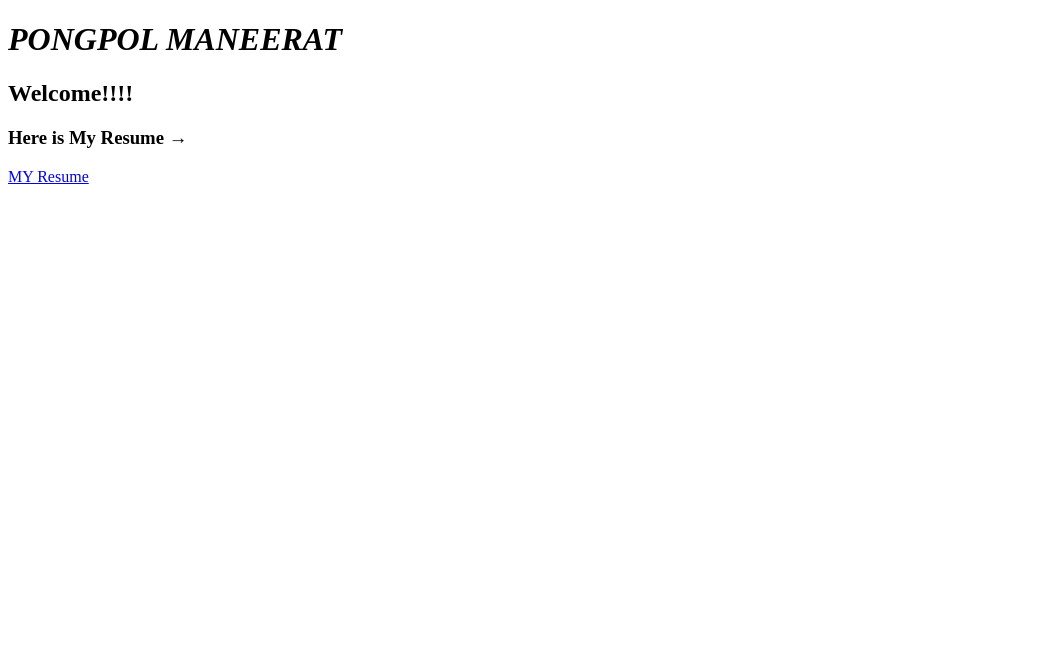
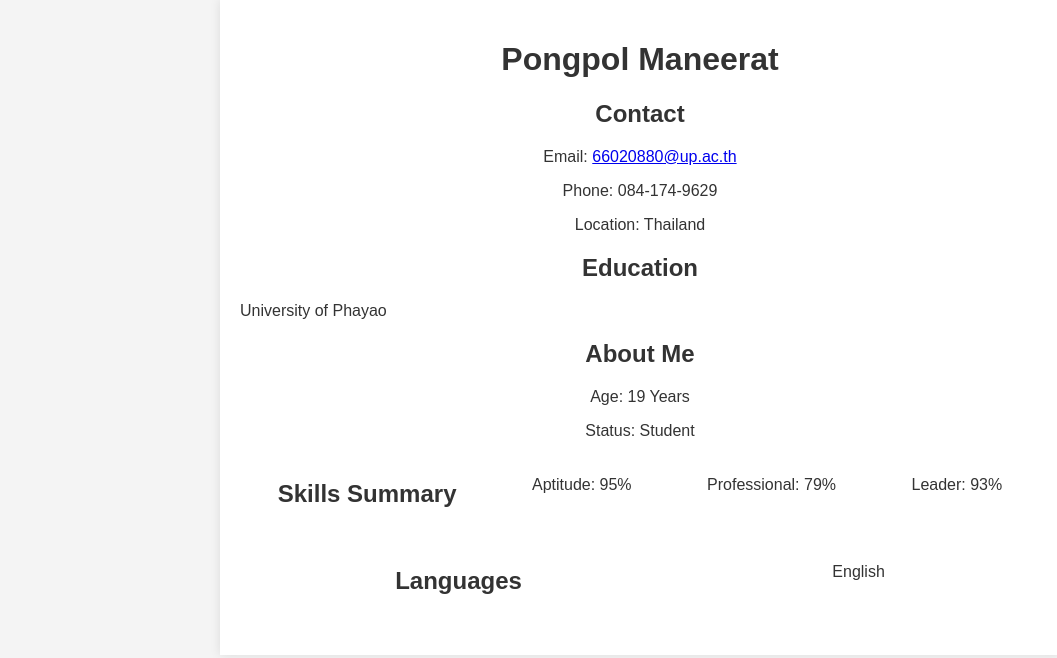
Before and after one commit to PongpolManeerat/PongpolManeerat.github.io, a plain HTML site: page index.html in a window 1280 px wide. Shown: the whole page, without its empty margins (0-1057 px from the left). Drawn offline with Linux system fonts and the light colour scheme.

Commit message:
Update index.html

```diff
--- a/index.html
+++ b/index.html
@@ -1,10 +1,76 @@
-   <!DOCTYPE html>
-       <html>
-           <body>
-             <h1><i><strong>PONGPOL MANEERAT</strong></i></h1>
-                 <h2>Welcome!!!!</h2>
-               <h3>Here is My Resume →&nbsp;</h3>
-              <p><a href="MY Resume - Pongpol Maneerat.pdf">MY Resume</a></p>
-             <p>&nbsp;</p>
-           </body>
-        </html>
+<!DOCTYPE html>
+<html lang="en">
+<head>
+    <meta charset="UTF-8">
+    <meta name="viewport" content="width=device-width, initial-scale=1.0">
+    <title>Pongpol Maneerat - Resume</title>
+    <style>
+        body {
+            font-family: Arial, sans-serif;
+            margin: 0;
+            padding: 0;
+            background-color: #f4f4f4;
+            color: #333;
+        }
+        .container {
+            width: 80%;
+            max-width: 800px;
+            margin: auto;
+            background: #fff;
+            padding: 20px;
+            box-shadow: 0 0 10px rgba(0, 0, 0, 0.1);
+        }
+        h1, h2 {
+            text-align: center;
+            color: #333;
+        }
+        .section {
+            margin-bottom: 20px;
+        }
+        .skills, .languages {
+            display: flex;
+            justify-content: space-around;
+        }
+        .contact, .skills, .languages, .about {
+            text-align: center;
+        }
+    </style>
+</head>
+<body>
+
+    <div class="container">
+        <h1>Pongpol Maneerat</h1>
+
+        <div class="section contact">
+            <h2>Contact</h2>
+            <p>Email: <a href="mailto:66020880@up.ac.th">66020880@up.ac.th</a></p>
+            <p>Phone: 084-174-9629</p>
+            <p>Location: Thailand</p>
+        </div>
+
+        <div class="section education">
+            <h2>Education</h2>
+            <p>University of Phayao</p>
+        </div>
+
+        <div class="section about">
+            <h2>About Me</h2>
+            <p>Age: 19 Years</p>
+            <p>Status: Student</p>
+        </div>
+
+        <div class="section skills">
+            <h2>Skills Summary</h2>
+            <p>Aptitude: 95%</p>
+            <p>Professional: 79%</p>
+            <p>Leader: 93%</p>
+        </div>
+
+        <div class="section languages">
+            <h2>Languages</h2>
+            <p>English</p>
+        </div>
+    </div>
+
+</body>
+</html>
```
